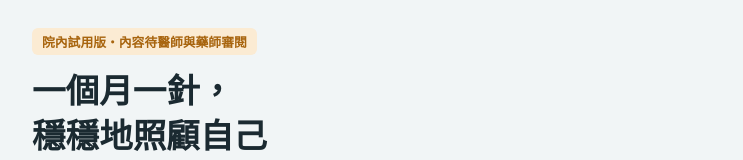
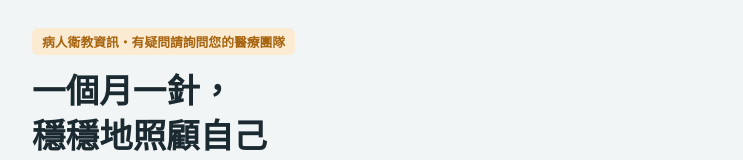
Before and after one commit to ccc99188-oss/invega-sustenna-edu, a plain HTML site: page docs/index.html in a window 1280 px wide. Shown: the top 160 px of the page, without its empty margins (268-1011 px from the left). Drawn offline with Linux system fonts and the light colour scheme; a web font is replaced by a local one.

Commit message:
Change header badge from internal trial to public version
Co-Authored-By: Claude Opus 5.5 <noreply@anthropic.com>

```diff
--- a/docs/index.html
+++ b/docs/index.html
@@ -168,7 +168,7 @@ footer{font-size:.85rem;color:var(--muted);border-top:1px solid var(--line);padd
 <div class="wrap">
 
   <header class="hero">
-    <span class="draft">院內試用版・內容待醫師與藥師審閱</span>
+    <span class="draft">病人衛教資訊・有疑問請詢問您的醫療團隊</span>
     <h1>一個月一針，<br>穩穩地照顧自己</h1>
     <p class="lead">醫師建議您考慮「長效針劑」嗎？這一頁用簡單的話說明它是什麼、為什麼一次的劑量看起來比較多，以及它能讓生活輕鬆多少。</p>
     <div class="drug">
```
Also changed, not shown: index.html (+1 -1 lines).
